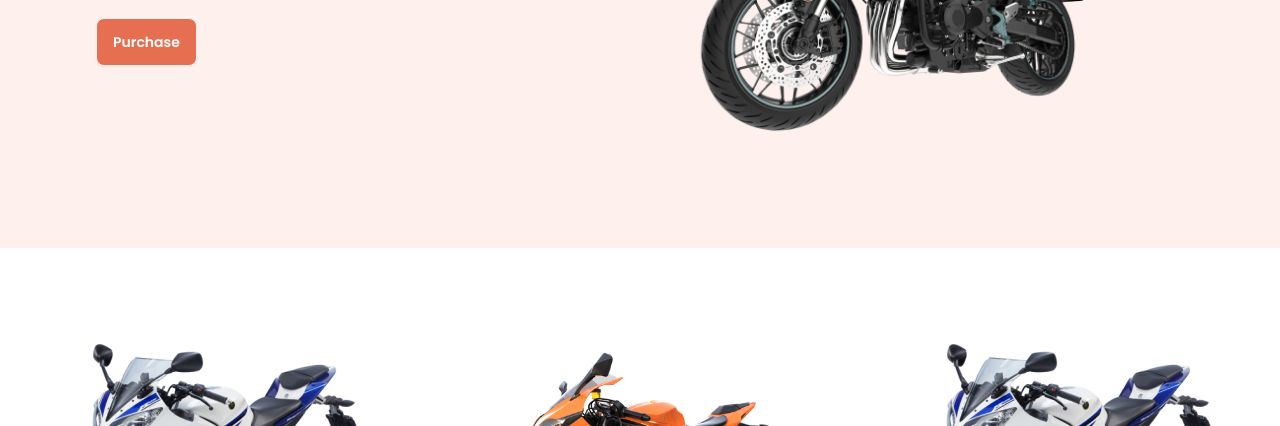
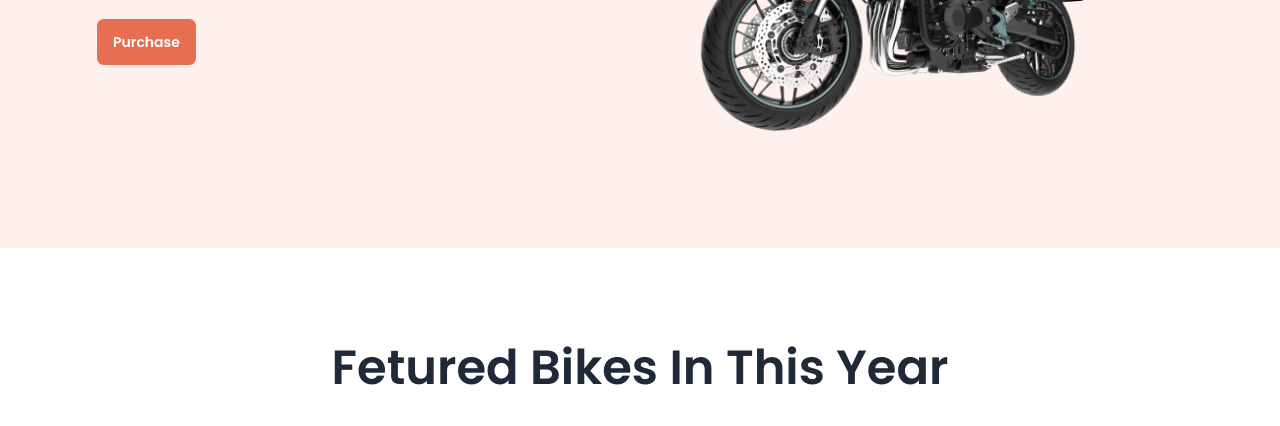
Before and after one commit to ismaileub/bike-zone-by-daisy-iu, a plain HTML site: page index.html in a window 1280 px wide. Shown: the part 374-800 px from the top of the page. Drawn offline with nearby package versions, Linux system fonts and the light colour scheme.

Commit message:
some edit added

```diff
--- a/index.html
+++ b/index.html
@@ -158,6 +158,7 @@
   <main class="md:container md:mx-auto">
     <!-- featured  bike-->
     <section class="my-24">
+      <h2 class="text-5xl mb-12 font-semibold text-center">Fetured Bikes In This Year</h2>
       <div class="flex flex-col  lg:flex-row items-center lg:justify-around">
         <img class="w-72" src="./images/others/feature-bike.png" alt="">
         <img class="w-72" src="./images/others/bike3.png" alt="">
```
